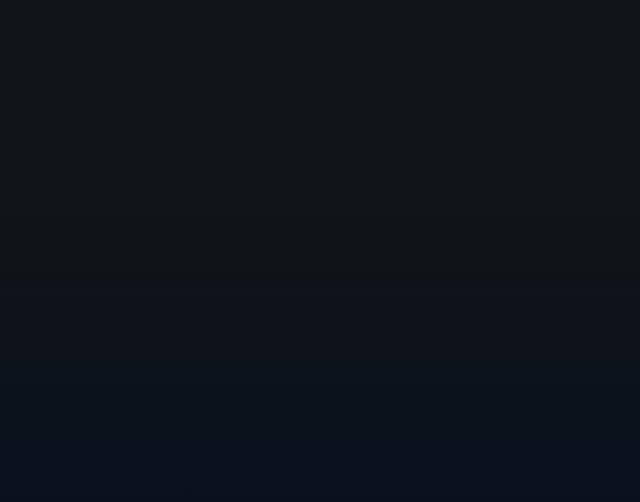
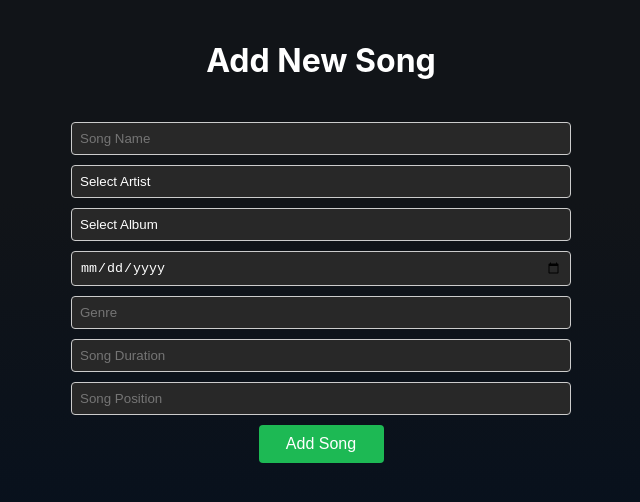
Before and after one commit to saakhani/groove-music-dbms, a React (Create React App) app in the folder frontend/: page /admin in a window 1280 px wide. Before the commit this address had no page. Shown: the top 502 px of the page, without its empty margins (319-959 px from the left). Built offline with nearby package versions, Linux system fonts and the light colour scheme; a web font is replaced by a local one.

Commit message:
added the adminpage and styling

```diff
--- a/frontend/src/App.js
+++ b/frontend/src/App.js
@@ -8,6 +8,7 @@ import Layout from "./components/Layout";
 
 import HomePage from './pages/HomePage';
 import { AuthProvider } from './contexts/AuthContext';
+import AdminPage from "./pages/AdminPage";
 
 
 
@@ -18,6 +19,7 @@ function App() {
       <AuthProvider>
         <Routes>
         <Route path="/" element={<HomePage />} />
+        <Route path="/admin" element={<AdminPage />} />
         </Routes>
       </AuthProvider>
     </BrowserRouter>
--- /dev/null
+++ b/frontend/src/pages/AdminPage.js
@@ -0,0 +1,104 @@
+import React, { useState } from 'react';
+import '../styles/pages/AdminPage.css'; // Ensure you have a corresponding CSS file
+
+const AdminPage = () => {
+    // Dummy data for artists and albums
+    const dummyArtists = [
+        { id: 'ar1', name: 'Artist 1' },
+        { id: 'ar2', name: 'Artist 2' },
+        // ... more artists
+    ];
+
+    const dummyAlbums = [
+        { id: 'al1', name: 'Album 1', artistId: 'ar1' },
+        { id: 'al2', name: 'Album 2', artistId: 'ar2' },
+        // ... more albums
+    ];
+
+    // State for new song form
+    const [newSong, setNewSong] = useState({
+        song_name: '',
+        artist_id: '',
+        album_id: '',
+        release_date: '',
+        genre: '',
+        song_duration: '',
+        song_position: ''
+    });
+
+    const handleInputChange = (event) => {
+        setNewSong({ ...newSong, [event.target.name]: event.target.value });
+    };
+
+    const handleSubmit = (event) => {
+        event.preventDefault();
+        console.log('New Song Data:', newSong);
+        // Here you would typically make an API call to your backend
+        setNewSong({
+            song_name: '',
+            artist_id: '',
+            album_id: '',
+            release_date: '',
+            genre: '',
+            song_duration: '',
+            song_position: ''
+        });
+    };
+
+    return (
+        <div className="admin-page">
+            <h1>Add New Song</h1>
+            <form onSubmit={handleSubmit} className="song-form">
+                <input
+                    type="text"
+                    name="song_name"
+                    value={newSong.song_name}
+                    onChange={handleInputChange}
+                    placeholder="Song Name"
+                />
+                <select name="artist_id" value={newSong.artist_id} onChange={handleInputChange}>
+                    <option value="">Select Artist</option>
+                    {dummyArtists.map(artist => (
+                        <option key={artist.id} value={artist.id}>{artist.name}</option>
+                    ))}
+                </select>
+                <select name="album_id" value={newSong.album_id} onChange={handleInputChange}>
+                    <option value="">Select Album</option>
+                    {dummyAlbums.map(album => (
+                        <option key={album.id} value={album.id}>{album.name}</option>
+                    ))}
+                </select>
+                <input
+                    type="date"
+                    name="release_date"
+                    value={newSong.release_date}
+                    onChange={handleInputChange}
+                />
+                <input
+                    type="text"
+                    name="genre"
+                    value={newSong.genre}
+                    onChange={handleInputChange}
+                    placeholder="Genre"
+                />
+                <input
+                    type="number"
+                    name="song_duration"
+                    value={newSong.song_duration}
+                    onChange={handleInputChange}
+                    placeholder="Song Duration"
+                />
+                <input
+                    type="number"
+                    name="song_position"
+                    value={newSong.song_position}
+                    onChange={handleInputChange}
+                    placeholder="Song Position"
+                />
+                <button type="submit">Add Song</button>
+            </form>
+        </div>
+    );
+};
+
+export default AdminPage;
--- /dev/null
+++ b/frontend/src/styles/pages/AdminPage.css
@@ -0,0 +1,54 @@
+html {
+    background-image: linear-gradient(#111418 25%, #000e21 100%);
+    overflow: scroll;
+    width: 100%;
+    height: 100%;
+}
+
+.admin-page {
+    display: flex;
+    flex-direction: column;
+    align-items: center;
+    padding: 20px;
+    color: white;
+}
+
+.song-form {
+    display: flex;
+    flex-direction: column;
+    max-width: 500px;
+    width: 100%;
+    margin-top: 20px;
+}
+
+.song-form input, .song-form select {
+    margin-bottom: 10px;
+    padding: 8px;
+    border-radius: 4px;
+    border: 1px solid #ccc;
+    background-color: #282828;
+    color: white;
+}
+
+.song-form select {
+    -webkit-appearance: none; /* Improves appearance on WebKit browsers */
+    -moz-appearance: none;   /* Improves appearance on Mozilla browsers */
+    appearance: none;        /* Removes default browser styling */
+}
+
+.song-form button {
+    padding: 10px;
+    background-color: #1db954; /* Spotify green, adjust as needed */
+    color: white;
+    border: none;
+    border-radius: 4px;
+    cursor: pointer;
+    font-size: 16px;
+    width: 25%;
+    margin-left: auto;
+    margin-right: auto;
+}
+
+.song-form button:hover {
+    background-color: #1ed760;
+}
```
Also changed, not shown: frontend/src/assets/dropdown-arrow.jpg (added).
